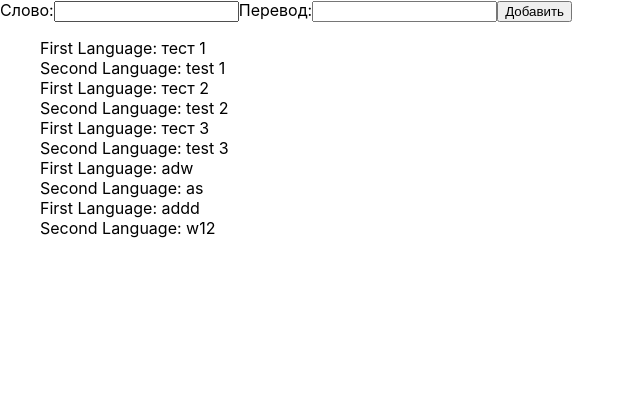
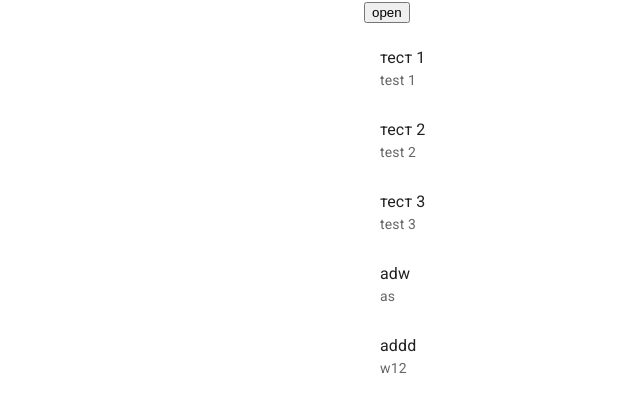
Before and after one commit to vpogodaev/vocabulary, a React (Create React App) app: page / in a window 1280 px wide. Shown: the top 412 px of the page, without its empty margins (0-640 px from the left). Built offline with nearby package versions, Linux system fonts and the light colour scheme; data requests are answered from the project's data file.

Commit message:
adding form started

```diff
--- a/src/components/App/App.tsx
+++ b/src/components/App/App.tsx
@@ -2,18 +2,22 @@ import React, { useEffect, useState } from 'react';
 
 import WordList from '../WordList/WordList';
 import WordForm from '../WordForm/WordForm';
+
 import { getWords, postWord } from '../../services/wordsService';
+
+import styles from './App.module.scss';
+import { Container, CssBaseline } from '@mui/material';
 
 export interface IWord {
   id: number;
   //TODO: tmp
-  firstLanguageValue: string;
-  secondLanguageValue: string;
+  value1: string;
+  value2: string;
 }
 
 const initWords: IWord[] = [
-  {id: 1, firstLanguageValue: 'тест 1', secondLanguageValue: 'test 1'},
-  {id: 2, firstLanguageValue: 'тест 2', secondLanguageValue: 'test 2'},
+  {id: 1, value1: 'тест 1', value2: 'test 1'},
+  {id: 2, value1: 'тест 2', value2: 'test 2'},
 ];
 
 function App() {
@@ -25,7 +29,7 @@ function App() {
         setWords(data);
       }
     });
-  }
+  };
 
   useEffect(() => {
     loadWords();
@@ -34,8 +38,8 @@ function App() {
   const handleFormSubmit = (flv: string, slv: string) => {
     const word: IWord = {
       id: Math.max(...(words.map(w => w.id))) + 1,
-      firstLanguageValue: flv,
-      secondLanguageValue: slv,
+      value1: flv,
+      value2: slv,
     };
 
     postWord(word).then(r => {
@@ -47,9 +51,13 @@ function App() {
   };
 
   return (
-    <div>
-      <WordForm onFormSubmit={handleFormSubmit} />
-      <WordList words={words} />
+    <div className={styles.App}>
+      <CssBaseline />
+
+      <Container maxWidth="sm">
+        <WordForm onFormSubmit={handleFormSubmit} />
+        <WordList words={words} />
+      </Container>
     </div>
   );
 }
--- /dev/null
+++ b/src/components/Form/Form.tsx
@@ -0,0 +1,87 @@
+import React, { FormEvent, useState } from 'react';
+import { Box, Button, Dialog, DialogActions, DialogContent, IconButton, Slide, TextField, Toolbar, Typography } from '@mui/material';
+import { TransitionProps } from '@mui/material/transitions';
+import CloseIcon from '@mui/icons-material/Close';
+
+import styles from './Form.module.scss';
+
+declare type TFormProps = {
+  open: boolean;
+  onClose: () => void;
+};
+
+const Transition = React.forwardRef(function Transition(
+  props: TransitionProps & {
+    children: React.ReactElement;
+  },
+  ref: React.Ref<unknown>,
+) {
+  return <Slide direction="up"
+                ref={ref} {...props} />;
+});
+
+const Form: React.FC<TFormProps> = ({open, onClose}): JSX.Element => {
+  const [value1, setValue1] = useState('');
+  const [value2, setValue2] = useState('');
+
+  const handleSubmitForm = (e: FormEvent) => {
+    e.preventDefault();
+
+    // onFormSubmit(value1, value2);
+
+    setValue1('');
+    setValue2('');
+
+    console.log(value1, value2);
+  };
+
+  const handleTextFieldChange = (e: React.ChangeEvent<HTMLInputElement | HTMLTextAreaElement>, set: React.Dispatch<React.SetStateAction<string>>) => {
+    set(e.target.value);
+  };
+
+  return (
+    <div>
+      <Dialog fullScreen
+              open={open}
+              TransitionComponent={Transition}>
+        <Toolbar sx={{position: 'relative'}}>
+          <IconButton edge="start"
+                      color="inherit"
+                      aria-label="close"
+                      onClick={onClose}>
+            <CloseIcon />
+          </IconButton>
+          <Typography sx={{ml: 2, flex: 1}}
+                      variant="h6"
+                      component="div">
+            Some text
+          </Typography>
+        </Toolbar>
+
+        <DialogContent>
+          <Box component="form"
+               onSubmit={handleSubmitForm}>
+            <Box sx={{display: 'flex'}}>
+              <TextField required
+                         label="Word"
+                         onChange={e => handleTextFieldChange(e, setValue1)} />
+              <TextField required
+                         label="Translation"
+                         onChange={e => handleTextFieldChange(e, setValue2)} />
+            </Box>
+            <DialogActions>
+              <Button onClick={() => console.log('Cancel clicked')}>
+                Cancel
+              </Button>
+              <Button onClick={() => console.log('Submit clicked')}>
+                Submit
+              </Button>
+            </DialogActions>
+          </Box>
+        </DialogContent>
+      </Dialog>
+    </div>
+  );
+};
+
+export default Form;
--- a/src/components/WordForm/WordForm.tsx
+++ b/src/components/WordForm/WordForm.tsx
@@ -1,46 +1,54 @@
-import React, { FormEvent, FormEventHandler, useState } from 'react';
+import { Box, TextField } from '@mui/material';
+import React, { FormEvent, useState } from 'react';
+
 import styles from './WordForm.module.scss';
+import Form from '../Form/Form';
 
 declare type TWordFormProps = {
   onFormSubmit: (flv: string, slv: string) => void;
 };
 
 const WordForm: React.FC<TWordFormProps> = ({onFormSubmit}): JSX.Element => {
-  const [firstLanguageValue, setFirstLanguageValue] = useState('');
-  const [secondLanguageValue, setSecondLanguageValue] = useState('');
+  const [opened, setOpened] = useState(false);
 
-  const handleSubmitForm = (e: FormEvent) => {
-    e.preventDefault();
-
-    onFormSubmit(firstLanguageValue, secondLanguageValue);
-
-    setFirstLanguageValue('');
-    setSecondLanguageValue('');
+  const handleOpen = () => {
+    setOpened(true);
   };
-
-  const onChange = (e: React.ChangeEvent<HTMLInputElement>, set: React.Dispatch<React.SetStateAction<string>>) => {
-    set(e.target.value);
+  const handleClose = () => {
+    setOpened(false);
   };
 
   return (
     <div>
-      <form onSubmit={handleSubmitForm}>
-        <label>
-          <span>Слово:</span>
-          <input type="text"
-                 value={firstLanguageValue}
-                 onChange={e => onChange(e, setFirstLanguageValue)} />
-        </label>
-        <label>
-          <span>Перевод:</span>
-          <input type="text"
-                 value={secondLanguageValue}
-                 onChange={e => onChange(e, setSecondLanguageValue)} />
-        </label>
-        <button type="submit">Добавить</button>
-      </form>
+      <button onClick={handleOpen}>open</button>
+      <Form open={opened}
+            onClose={handleClose} />
     </div>
   );
+
+  // const [value1, setValue1] = useState('');
+  // const [value2, setValue2] = useState('');
+  //
+  // const handleSubmitForm = (e: FormEvent) => {
+  //   e.preventDefault();
+  //
+  //   onFormSubmit(value1, value2);
+  //
+  //   setValue1('');
+  //   setValue2('');
+  // };
+  //
+  // const handleTextFieldChange = (e: React.ChangeEvent<HTMLInputElement | HTMLTextAreaElement>, set: React.Dispatch<React.SetStateAction<string>>) => {
+  //   set(e.target.value);
+  // };
+  //
+  // return (
+  //   <Box component="form" onSubmit={handleSubmitForm}>
+  //     <TextField required label="Word" onChange={e => handleTextFieldChange(e, setValue1)}/>
+  //     <TextField required label="Translation" onChange={e => handleTextFieldChange(e, setValue2)}/>
+  //     <button type="submit">Добавить</button>
+  //   </Box>
+  // );
 };
 
 export default WordForm;
--- /dev/null
+++ b/src/components/WordList/Word/Word.tsx
@@ -0,0 +1,22 @@
+import React from 'react';
+import { ListItem, ListItemButton, ListItemText } from '@mui/material';
+
+import { IWord } from '../../App/App';
+
+import styles from './Word.module.scss';
+
+declare type TWordProps = {
+  word: IWord;
+};
+const Word: React.FC<TWordProps> = ({word}): JSX.Element => {
+  console.log(word);
+  return (
+    <ListItem disablePadding>
+      <ListItemButton>
+        <ListItemText primary={word.value1} secondary={word.value2} />
+      </ListItemButton>
+    </ListItem>
+  );
+};
+
+export default Word;
--- a/src/components/WordList/WordList.tsx
+++ b/src/components/WordList/WordList.tsx
@@ -1,4 +1,7 @@
 import React from 'react';
+import { Box, List } from '@mui/material';
+
+import Word from './Word/Word';
 
 import { IWord } from '../App/App';
 
@@ -9,25 +12,15 @@ declare type TWordListProps = {
 };
 
 const WordList: React.FC<TWordListProps> = ({words}): JSX.Element => {
+  const wordElements = words.map(w => <Word key={w.id}
+                                             word={w} />);
+
   return (
-    <div>
-      <ul>
-        {words.map(w => <Word key={w.id}
-                              word={w} />)}
-      </ul>
-    </div>
-  );
-};
-
-declare type TWordProps = {
-  word: IWord;
-};
-const Word: React.FC<TWordProps> = ({word}): JSX.Element => {
-  return (
-    <div>
-      <div>First Language: <span>{word.firstLanguageValue}</span></div>
-      <div>Second Language: <span>{word.secondLanguageValue}</span></div>
-    </div>
+    <Box>
+      <List>
+        {wordElements}
+      </List>
+    </Box>
   );
 };
 
--- a/src/db/db.json
+++ b/src/db/db.json
@@ -2,28 +2,28 @@
   "words": [
     {
       "id": 1,
-      "firstLanguageValue": "тест 1",
-      "secondLanguageValue": "test 1"
+      "value1": "тест 1",
+      "value2": "test 1"
     },
     {
       "id": 2,
-      "firstLanguageValue": "тест 2",
-      "secondLanguageValue": "test 2"
+      "value1": "тест 2",
+      "value2": "test 2"
     },
     {
       "id": 3,
-      "firstLanguageValue": "тест 3",
-      "secondLanguageValue": "test 3"
+      "value1": "тест 3",
+      "value2": "test 3"
     },
     {
       "id": 4,
-      "firstLanguageValue": "adw",
-      "secondLanguageValue": "as"
+      "value1": "adw",
+      "value2": "as"
     },
     {
       "id": 5,
-      "firstLanguageValue": "addd",
-      "secondLanguageValue": "w12"
+      "value1": "addd",
+      "value2": "w12"
     }
   ]
 }
```
Also changed, not shown: src/components/App/App.module.scss (added), src/components/Form/Form.module.scss (added), src/components/WordList/Word/Word.module.scss (added).
